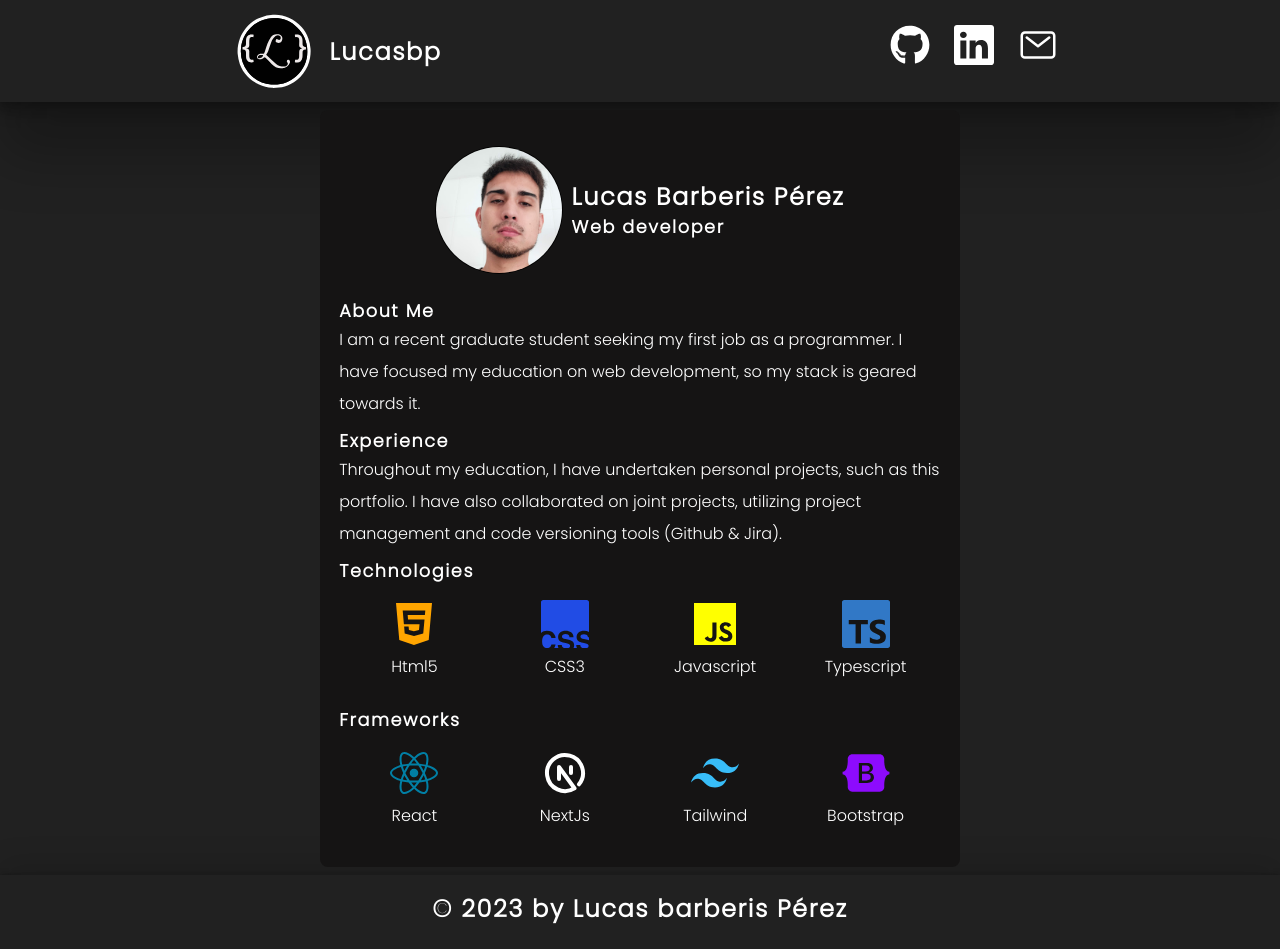
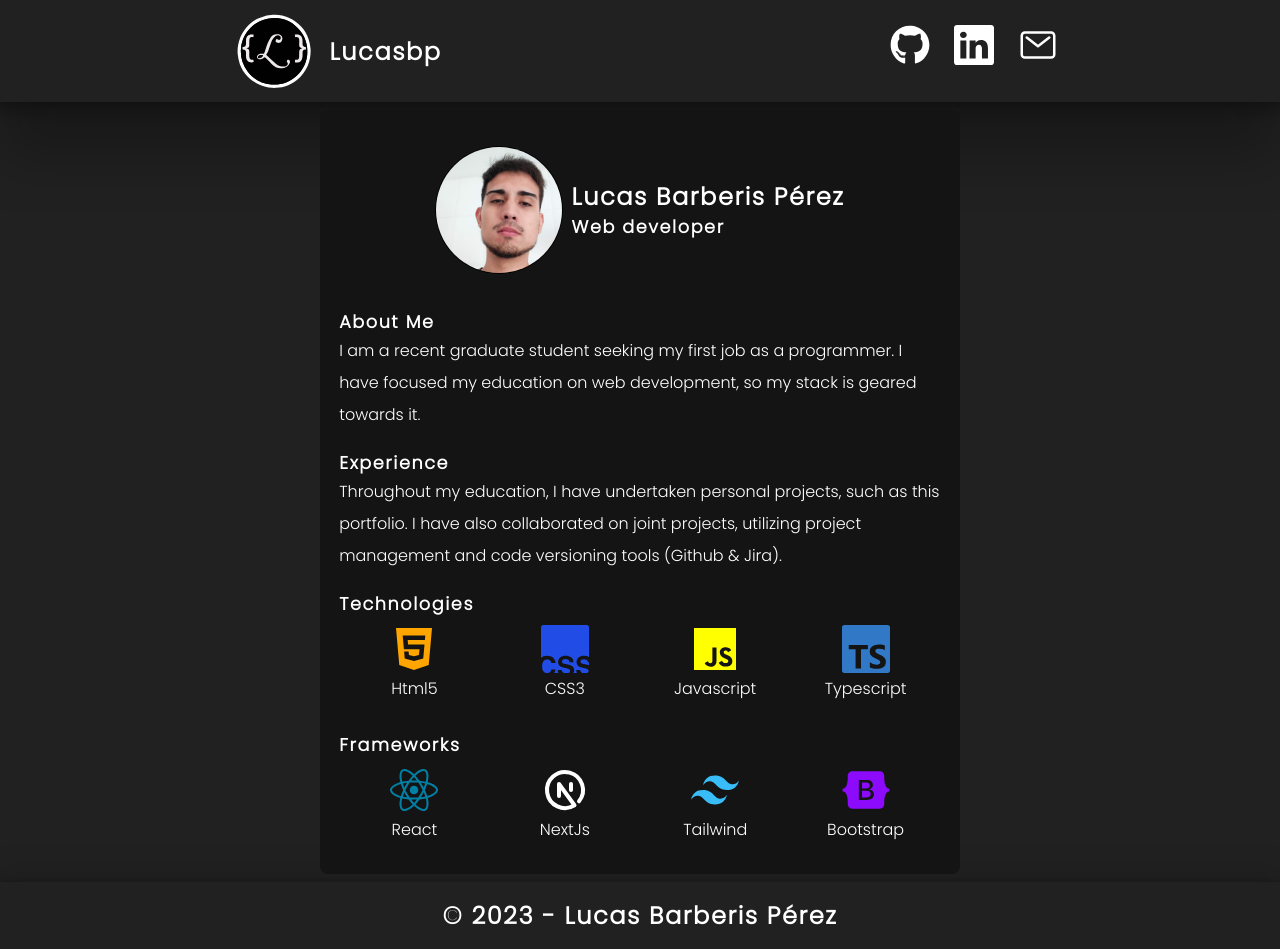
Before and after one commit to LucasBarberisPerez/portfolio, a React (Vite) app: page / in a window 1280 px wide. Built offline with nearby package versions, Linux system fonts and the light colour scheme.

Commit message:
Adjust some gaps between card sections and fix the github pages relative paths

```diff
--- a/src/components/layout/footer/Footer.tsx
+++ b/src/components/layout/footer/Footer.tsx
@@ -2,7 +2,7 @@ export default function Footer() {
   const currentYear = new Date().getFullYear();
   return (
     <footer>
-      <h1>{`© ${currentYear} by Lucas barberis Pérez`}</h1>
+      <h1>{`© ${currentYear} - Lucas Barberis Pérez`}</h1>
     </footer>
   );
 }
--- a/src/css/card.css
+++ b/src/css/card.css
@@ -7,7 +7,7 @@ section.info-card {
   flex-direction: column;
   justify-content: center;
   align-items: center;
-  gap: 0.5rem;
+  gap: 1.2rem;
   box-sizing: border-box;
 }
 section.info-card img {
--- a/src/css/technologies.css
+++ b/src/css/technologies.css
@@ -22,12 +22,9 @@
 }
 
 div.technology-description {
-  padding: 1rem;
+  padding: 0.5rem;
   display: flex;
   flex-direction: column;
   justify-content: center;
   align-items: center;
-  gap: 0.2rem;
-
-
 }
--- a/vite.config.ts
+++ b/vite.config.ts
@@ -3,6 +3,6 @@ import react from '@vitejs/plugin-react'
 
 // https://vitejs.dev/config/
 export default defineConfig({
-  base:"./portfolio/",
+  base:"./",
   plugins: [react()],
 })
```
